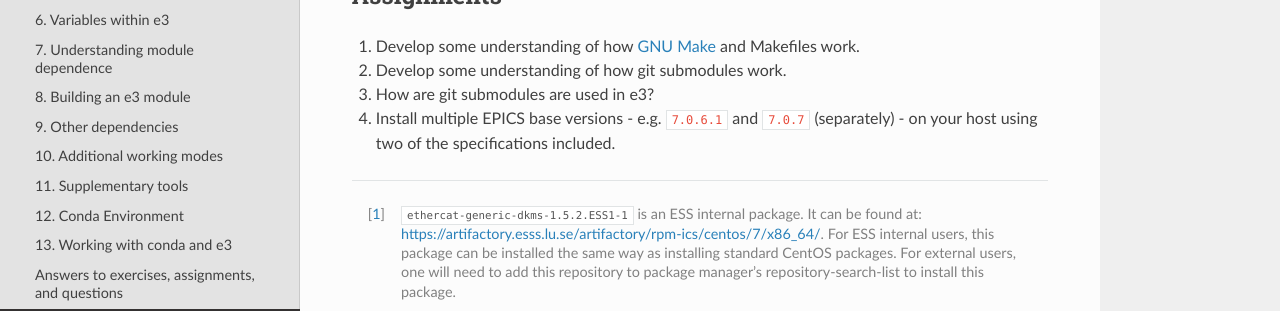
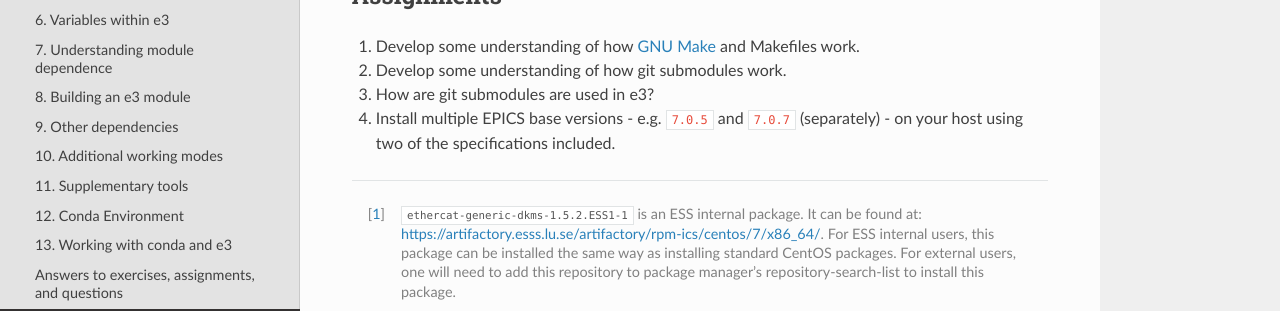
Before and after one commit to ttkorhonen/e3pages, a Sphinx documentation site: the page built from docs/kb/training/workbook/1_installing_e3.md, in a window 1280 px wide and 900 px high, scrolled down 3430 px. Shown: the part 397-708 px from the top of the window. Built offline with Sphinx 7.4.7 and the Read the Docs theme 2.0.0, drawn with Linux system fonts in a browser that asks for light colours.

```diff
--- a/docs/kb/training/workbook/1_installing_e3.md
+++ b/docs/kb/training/workbook/1_installing_e3.md
@@ -190,7 +190,7 @@
   and Makefiles work.
 2. Develop some understanding of how git submodules work.
 3. How are git submodules are used in e3?
-4. Install multiple EPICS base versions - e.g. `7.0.6.1` and `7.0.7`
+4. Install multiple EPICS base versions - e.g. `7.0.5` and `7.0.7`
   (separately) - on your host using two of the specifications included.
 
 [^prereqpkg]: `ethercat-generic-dkms-1.5.2.ESS1-1` is an ESS internal package.
```
